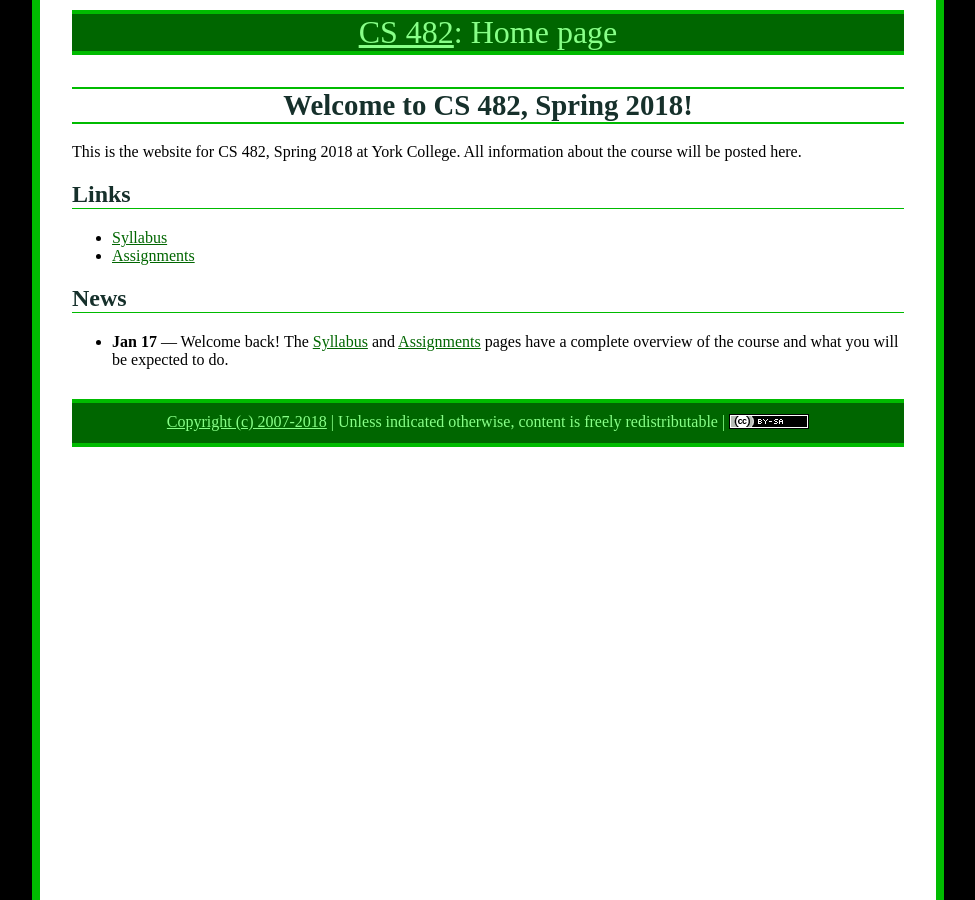
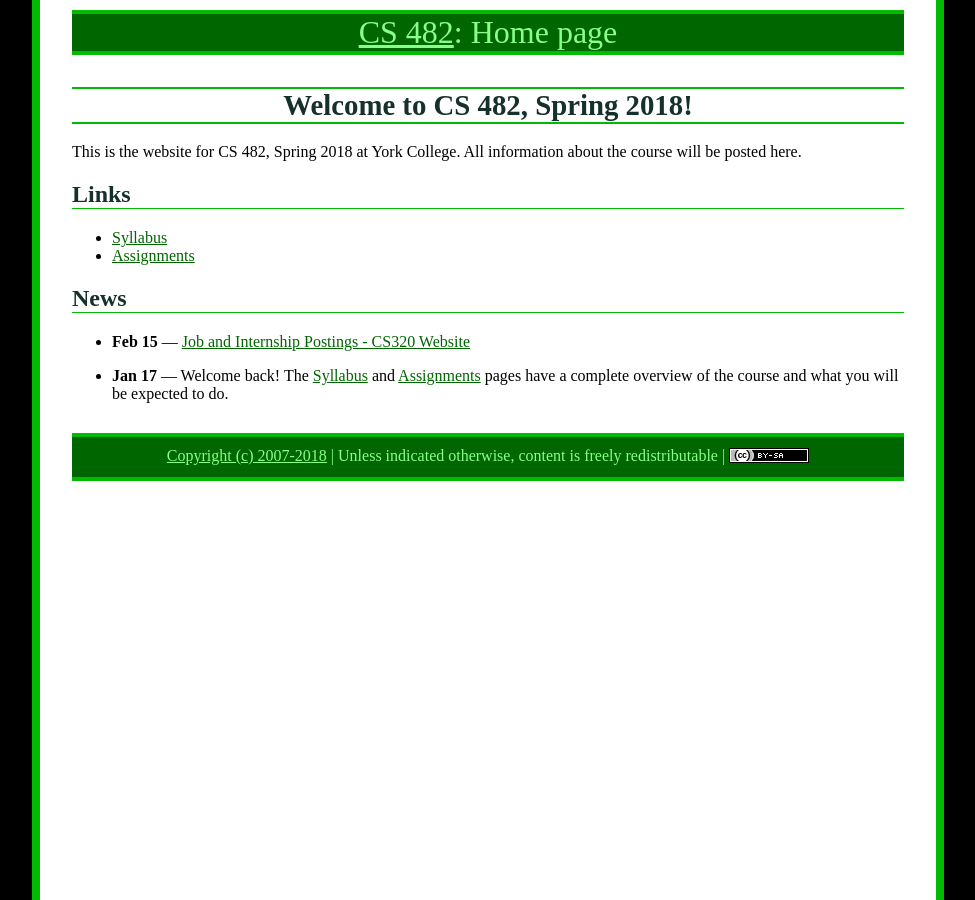
Before and after one commit to ycpcs/cs482-spring2018, a Jekyll site: the page built from index.md, in a window 1280 px wide. Shown: the whole page, without its empty margins (152-1127 px from the left). Built offline with Jekyll 4.4.1, drawn with Linux system fonts in a browser that asks for light colours.

Commit message:
added link to Cs320 careers page

```diff
--- a/index.md
+++ b/index.md
@@ -15,6 +15,8 @@ All information about the course will be posted here.
 
 ## News
 
+* **Feb 15** &mdash; [Job and Internship Postings - CS320 Website](https://ycpcs.github.io/cs320-spring2018/careers/index.html)
+
 * **Jan 17** &mdash; Welcome back!  The [Syllabus](syllabus.html) and [Assignments](assign/index.html) pages have a complete overview of the course and what you will be expected to do.
 
 <!-- vim:set wrap: -->
```
